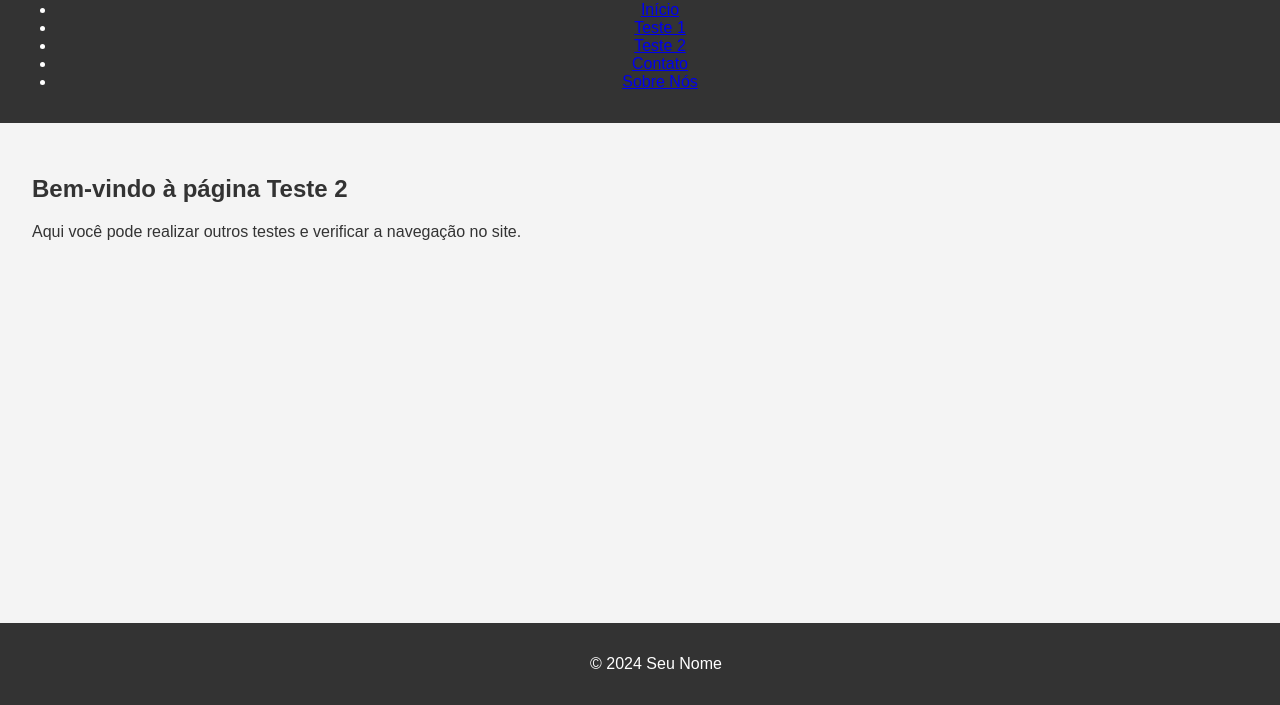
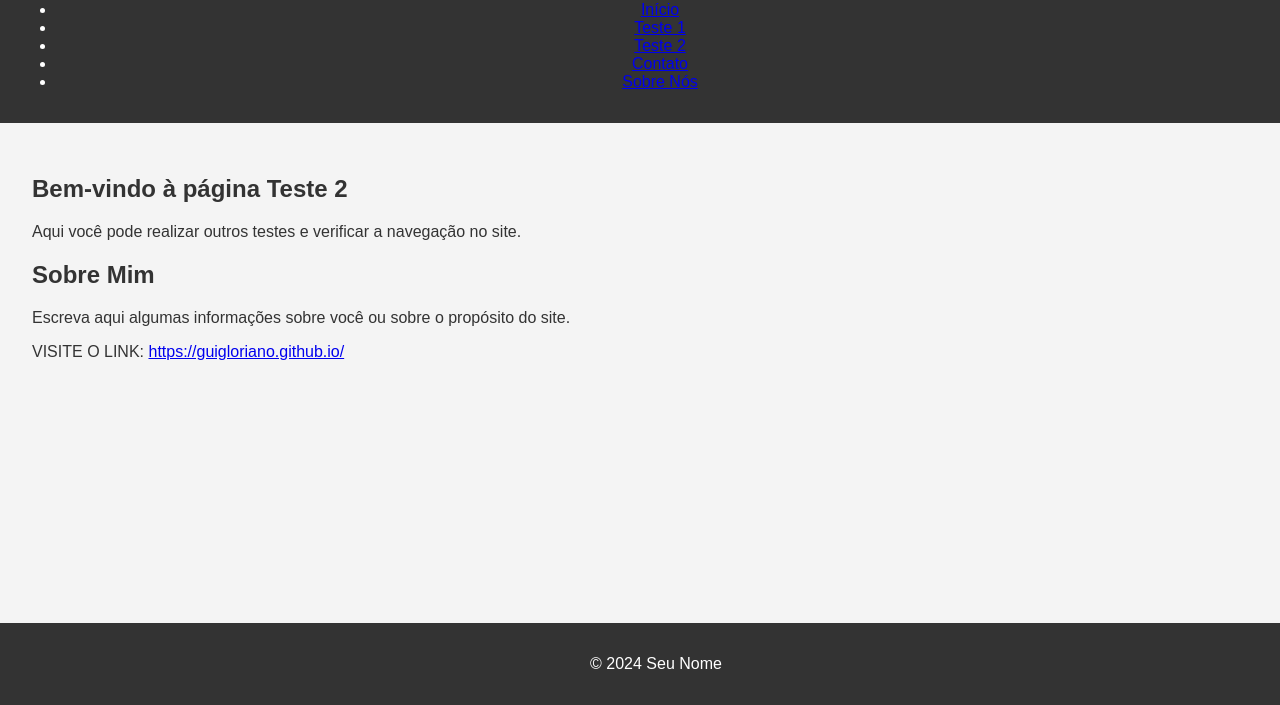
Before and after one commit to guiglorianomtr/guiglorianomtr.github.io, a plain HTML site: page teste2.html in a window 1280 px wide. Shown: the part 95-800 px from the top of the page. Drawn offline with Linux system fonts and the light colour scheme.

Commit message:
Update teste2.html

```diff
--- a/teste2.html
+++ b/teste2.html
@@ -38,6 +38,11 @@
             <h2>Bem-vindo à página Teste 2</h2>
             <p>Aqui você pode realizar outros testes e verificar a navegação no site.</p>
         </section>
+                <section>
+            <h2>Sobre Mim</h2>
+            <p>Escreva aqui algumas informações sobre você ou sobre o propósito do site.</p>
+            <p>VISITE O LINK: <a href="https://guigloriano.github.io/" target="_blank">https://guigloriano.github.io/</a></p>
+        </section>
     </main>
     <footer>
         <p>© 2024 Seu Nome</p>
```
